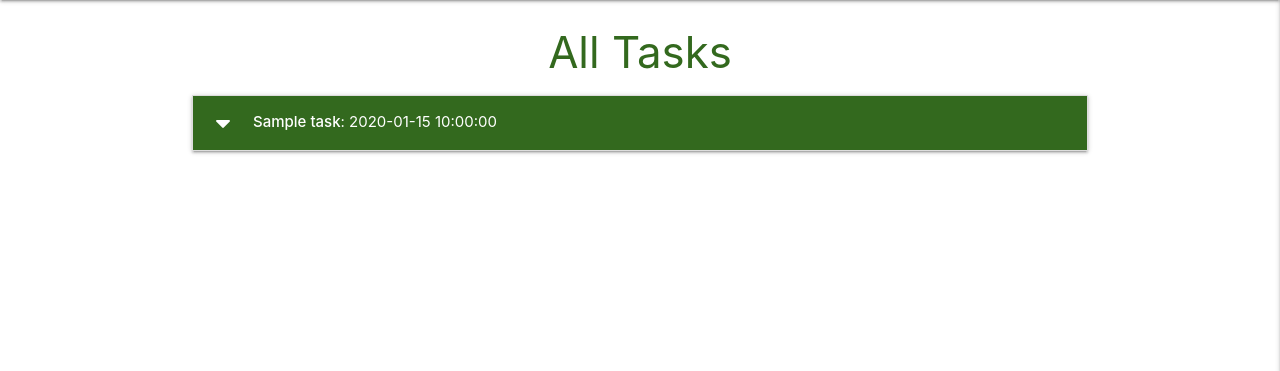
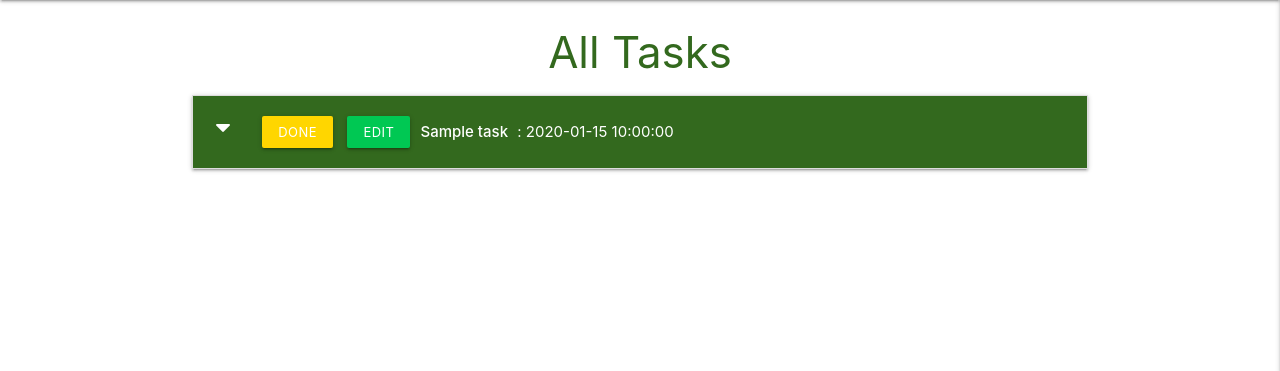
Before and after one commit to Josefinekihlstrom/mini-project, a Flask app: page / in a window 1280 px wide. Shown: the part 64-435 px from the top of the page. Run offline with Flask 2, Linux system fonts and the light colour scheme; a database or web service that is not in the repository returns one stand-in record (values such as "Sample title"); some libraries are stand-ins or nearby versions.

Commit message:
add Task edit/done buttons

```diff
--- a/static/css/style.css
+++ b/static/css/style.css
@@ -5,3 +5,12 @@
 .flash h4 {
     line-height: 2;
 }
+
+.btn-small {
+    margin: 5px;
+}
+
+.collapsible-header .col strong {
+    margin: 5px;
+    line-height: 42px;
+}
--- a/templates/tasks.html
+++ b/templates/tasks.html
@@ -8,12 +8,18 @@
         {% for task in tasks %}
             <li>
                 <div class="collapsible-header white-text light-green darken-4 text-shadow">
+                    <div class="col s3">
                         <i class="fas fa-caret-down"></i>
+                        <a href="" class="btn-small yellow accent-4">Done</a>
+                        <a href="" class="btn-small green accent-4">Edit</a>
+                    </div>
+                    <div class="col s9">
                         <strong>{{ task.task_name }}</strong> : {{ task.due_date }}
                         {% if task.is_urgent == "on" %}
                             <i class="fas fa-exclamation-circle light-green-text text-lighten-2 tooltipped"
                                 data-position="bottom" data-tooltip="URGENT"></i>
                         {% endif %}
+                    </div>
                 </div>
                 <div class="collapsible-body">
                     <strong>{{ task.category_name }}</strong>
```
Lines whose indentation alone changed are shown as unchanged.
